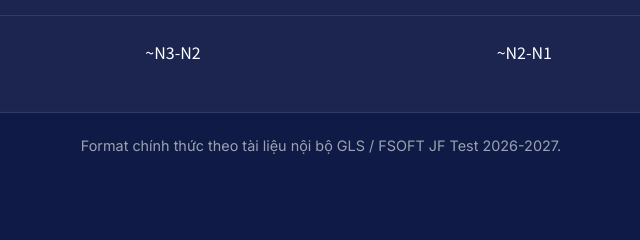
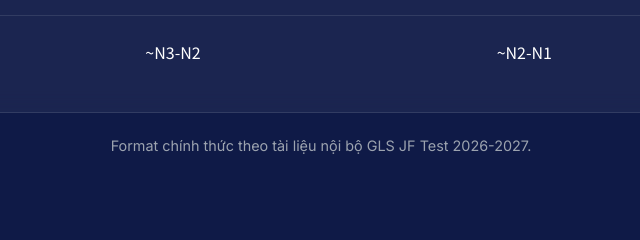
Before and after one commit to RickB52/Kantan, a plain HTML site: page JFTest/index.html in a window 1280 px wide. Shown: the part 1720-1960 px from the top of the page, 319-959 px from the left. Drawn offline with Linux system fonts and the light colour scheme.

Commit message:
[jftest] fix: remove FSOFT reference from format note

```diff
--- a/JFTest/index.html
+++ b/JFTest/index.html
@@ -115,7 +115,7 @@
                         <div>~N2-N1</div>
                     </div>
                 </div>
-                <p class="format-note">Format chính thức theo tài liệu nội bộ GLS / FSOFT JF Test 2026-2027.</p>
+                <p class="format-note">Format chính thức theo tài liệu nội bộ GLS JF Test 2026-2027.</p>
             </div>
         </section>
 
```
